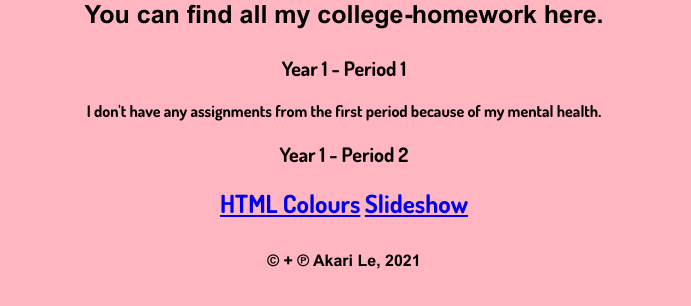
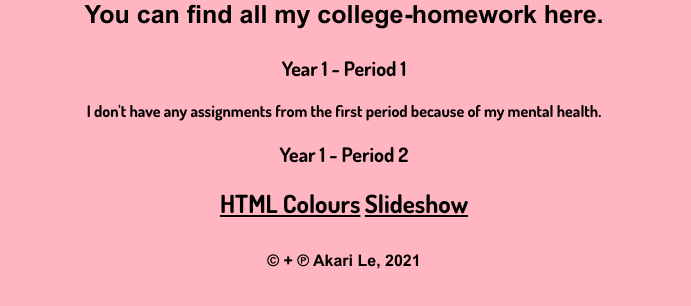
Before and after one commit to akaridotwork/akari.work, a plain HTML site: page assignments.html in a window 1280 px wide. Shown: the part 412-718 px from the top of the page, without its empty margins (296-987 px from the left). Drawn offline with Linux system fonts and the light colour scheme.

Commit message:
Fixed link colors.

```diff
--- a/assignments.html
+++ b/assignments.html
@@ -31,8 +31,8 @@
     <p class="pD">I don't have any assignments from the first period because of
         my mental health.</p>
     <p class="ppD">Year 1 - Period 2</p>
-    <a href="/F1M2JS/colours/colours.html" class="h3D">HTML Colours</a>
-    <a href="/F1M2JS/slideshow/slideshow.html" class="h3D">Slideshow</a>
+    <a href="/F1M2JS/colours/colours.html" class="Lh3D">HTML Colours</a>
+    <a href="/F1M2JS/slideshow/slideshow.html" class="Lh3D">Slideshow</a>
     <!-- <a href="/F1M2JS/pantry/pantry.html" class="h3D">The Pantry [WIP]</a> -->
 
     <br>
--- a/style.css
+++ b/style.css
@@ -29,6 +29,12 @@ src: url(fonts/Arial-Bold.ttf);
 .h3D{
     font-size: 25px;
     font-family: Dosis-Bold;
+}
+
+.Lh3D{
+  font-size: 25px;
+  font-family: Dosis-Bold;
+  color: black;
 }
 
 .pD{
```
Also changed, not shown: contact.html (+1 -1 lines), current-projects.html (+2 -2 lines).
